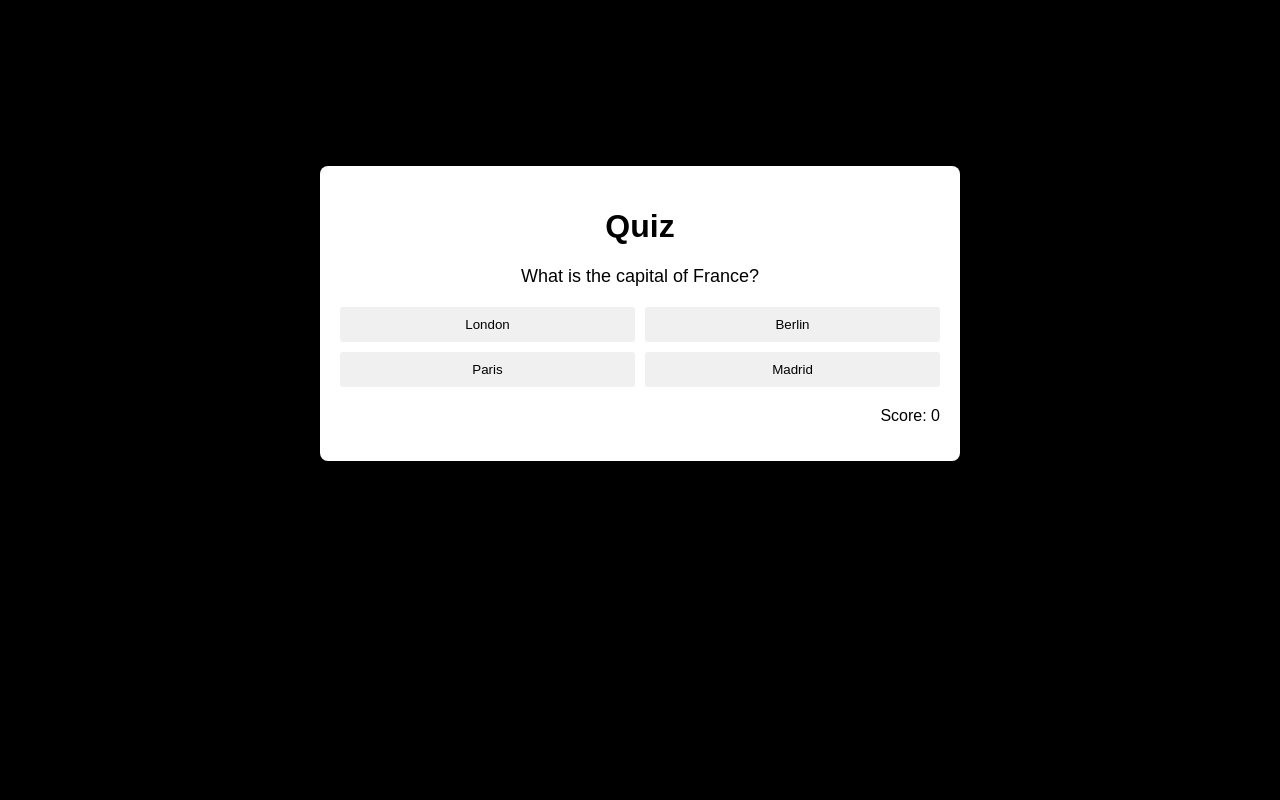
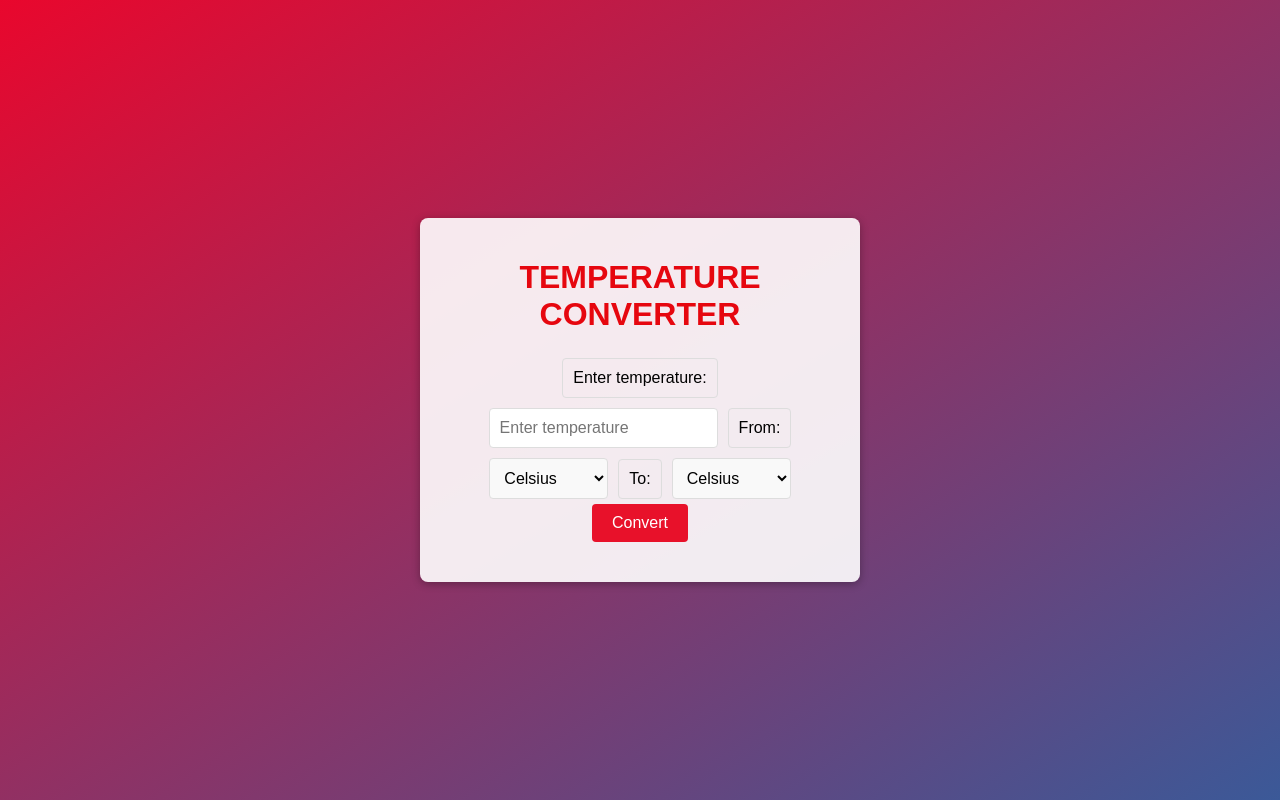
Before and after one commit to Anirudhsk20/Anirudhsk20, a plain HTML site: page index.html in a window 1280 px wide. Drawn offline with Linux system fonts and the light colour scheme.

Commit message:
Add files via upload

```diff
--- a/index.html
+++ b/index.html
@@ -1,26 +1,36 @@
 <!DOCTYPE html>
 <html lang="en">
 <head>
-  <meta charset="UTF-8">
-  <meta name="viewport" content="width=device-width, initial-scale=1.0">
-  <link rel="stylesheet" href="style.css">
-
-  <title>Quiz App</title>
+    <meta charset="UTF-8">
+    <meta name="viewport" content="width=device-width, initial-scale=1.0">
+    <title>Temperature Converter</title>
+    <link rel="stylesheet" href="style.css">
 </head>
 <body>
-<div class="header">
-  <div class="quiz-container">
-    <h1 class="quiz-title">Quiz</h1>
-    <p id="question" class="question">Question goes here...</p>
-    <div class="options">
-      <button class="option" onclick="checkAnswer(this)">Option 1</button>
-      <button class="option" onclick="checkAnswer(this)">Option 2</button>
-      <button class="option" onclick="checkAnswer(this)">Option 3</button>
-      <button class="option" onclick="checkAnswer(this)">Option 4</button>
+    <div class="container">
+        <h1>Temperature Converter</h1>
+        <div class="converter">
+            <label for="inputTemp">Enter temperature:</label>
+            <input type="number" id="inputTemp" placeholder="Enter temperature">
+
+            <label for="fromUnit">From:</label>
+            <select id="fromUnit">
+                <option value="celsius">Celsius</option>
+                <option value="fahrenheit">Fahrenheit</option>
+                <option value="kelvin">Kelvin</option>
+            </select>
+
+            <label for="toUnit">To:</label>
+            <select id="toUnit">
+                <option value="celsius">Celsius</option>
+                <option value="fahrenheit">Fahrenheit</option>
+                <option value="kelvin">Kelvin</option>
+            </select>
+
+            <button onclick="convertTemperature()">Convert</button>
+        </div>
+        <div id="result"></div>
     </div>
-    <p id="score" class="score">Score: 0</p>
-  </div>
-</div>
-  <script src="script.js"></script>
+    <script src="script.js"></script>
 </body>
 </html>
--- a/script.js
+++ b/script.js
@@ -1,63 +1,29 @@
-let currentQuestion = 0;
-let score = 0;
-const questions = [
-    {
-      question: "What is the capital of France?",
-      options: ["London", "Berlin", "Paris", "Madrid"],
-      correct: 3
-    },
-    {
-      question: "Which planet is known as the Red Planet?",
-      options: ["Venus", "Mars", "Jupiter", "Saturn"],
-      correct: 2
-    },
-      {
-        question: "what is the capital of Iran?",
-        options:["kabul","Taiwan","Muskat","Tehran"],
-        correct: 4
-      },
-    {
-        question: "Home Minister of India?",
-        options:["Rajnath singh","Amit Shah","Nitin Gadkari","Smriti Irani"],
-        correct: 2
+function convertTemperature() {
+    const inputTemp = parseFloat(document.getElementById("inputTemp").value);
+    const fromUnit = document.getElementById("fromUnit").value;
+    const toUnit = document.getElementById("toUnit").value;
+
+    let result;
+
+    if(fromUnit === toUnit){
+        result=inputTemp;
+    }
+    else if (fromUnit === "celsius" && toUnit === "fahrenheit") {
+        result = (inputTemp * 9/5) + 32;
+    } else if (fromUnit === "celsius" && toUnit === "kelvin") {
+        result = inputTemp + 273.15;
+    } else if (fromUnit === "fahrenheit" && toUnit === "celsius") {
+        result = (inputTemp - 32) * 5/9;
+    } else if (fromUnit === "fahrenheit" && toUnit === "kelvin") {
+        result = (inputTemp - 32) * 5/9 + 273.15;
+    } else if (fromUnit === "kelvin" && toUnit === "celsius") {
+        result = inputTemp - 273.15;
+    } else if (fromUnit === "kelvin" && toUnit === "fahrenheit") {
+        result = (inputTemp - 273.15) * 9/5 + 32;
+    } else {
+        // Invalid conversion, return error
+        result = "Invalid conversion";
     }
 
-  ];
-
-
-
-  function showQuestion() {
-    const questionElem = document.getElementById("question");
-    const optionsElem = document.querySelector(".options");
-    questionElem.textContent = questions[currentQuestion].question;
-
-    optionsElem.innerHTML = "";
-    for (let i = 0; i < questions[currentQuestion].options.length; i++) {
-      const optionBtn = document.createElement("button");
-      optionBtn.className = "option";
-      optionBtn.textContent = questions[currentQuestion].options[i];
-      optionBtn.addEventListener("click", () => checkAnswer(i));
-      optionsElem.appendChild(optionBtn);
-    }
-  }
-
-  function checkAnswer(selectedIndex) {
-    if (questions[currentQuestion].correct === selectedIndex) {
-      score=score+1;
-    }
-    currentQuestion++;
-    if (currentQuestion < questions.length) {
-      showQuestion();
-    } else {
-      showResult(); // Move this line here
-    }
-  }
-
-
-  function showResult() {
-    const scoreElem = document.getElementById("score");
-    scoreElem.textContent = `${score} out of ${questions.length}`;
-  }
-
-
-  showQuestion();
+    document.getElementById("result").textContent = result.toFixed(2);
+}
--- a/style.css
+++ b/style.css
@@ -1,58 +1,71 @@
-.header{
-    background-image: url(i1/q1.jpg);
-    background-size: cover;
-    background-position: center;
-    width: 100%;
-    height: 100vh;
-    overflow: hidden;
-}
 body {
-    font-family: Arial, sans-serif;
-    background-color: #000000;
+    font-family: Arial/*, sans-serif*/;
     margin: 0;
     padding: 0;
+    display: flex;
+    justify-content: center;
+    align-items: center;
+    height: 100vh;
+    background: linear-gradient(to bottom right, #e9072d, #3b5998);
   }
 
-  .quiz-container {
-    max-width: 600px;
-    margin: 13% auto;
+  .container {
+    text-align: center;
+    background-color: rgba(255, 255, 255, 0.9);
+    border-radius: 8px;
+    box-shadow: 0 2px 8px rgba(0, 0, 0, 0.3);
     padding: 20px;
-    background-color: #fff;
-    box-shadow: 0 2px 4px rgba(30, 26, 26, 0.1);
-    border-radius: 8px;
+    max-width: 400px;
+    width: 100%;
   }
 
-  .quiz-title {
-    text-align: center;
+  h1 {
+    margin-bottom: 20px;
+    color: #e6070f;
+    font-size: 32px;
+    text-transform: uppercase;
   }
 
-  .question {
-    font-size: 18px;
+  .converter {
+    display: flex;
+    align-items: center;
+    justify-content: center;
+    flex-wrap: wrap;
     margin-bottom: 20px;
-    text-align: center;
   }
 
-  .options {
-    display: grid;
-    grid-template-columns: repeat(2, 1fr);
-    grid-template-rows: repeat(2,1fr);
-    gap: 10px;
+  .converter label,
+  .converter input,
+  .converter select {
+    padding: 10px;
+    font-size: 16px;
+    border: 1px solid #ddd;
+    border-radius: 4px;
+    margin: 5px;
   }
 
-  .option {
-    padding: 10px;
-    border: none;
-    background-color: #f0f0f0;
-    cursor: pointer;
-    transition: background-color 0.3s;
-    border-radius: 3px;
+  .converter select {
+    background-color: #f9f9f9;
   }
 
-  .option:hover {
-    background-color: #ccc;
+  .converter button {
+    padding: 10px 20px;
+    background-color: #e8112a;
+    color: #fff;
+    border: none;
+    border-radius: 4px;
+    cursor: pointer;
+    font-size: 16px;
+    transition: background-color 0.3s;
   }
 
-  .score {
-    text-align: right;
+  .converter button:hover {
+    background-color: #0056b3;
+  }
+
+  #result {
+    font-size: 24px;
+    font-weight: bold;
     margin-top: 20px;
+    color: #007bff;
   }
```
